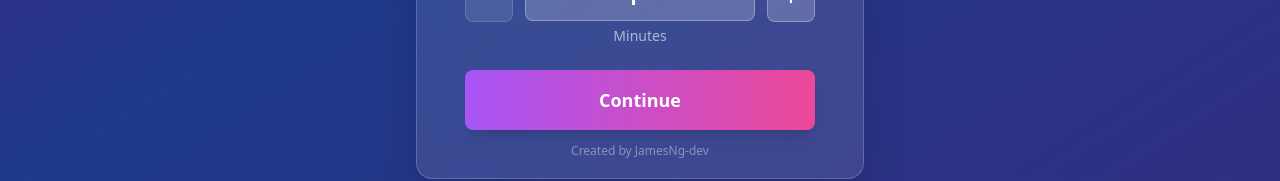
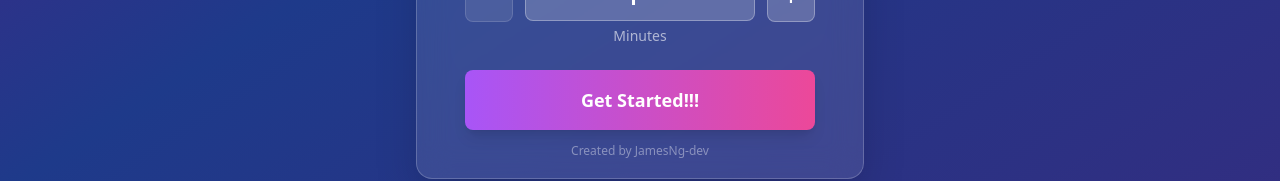
Before and after one commit to HoangNguyendotcom/imposters_game, a Next.js app: page / in a window 1280 px wide. Shown: the part 633-814 px from the top of the page. Built offline with nearby package versions, Linux system fonts and the light colour scheme.

Commit message:
change the Start button

```diff
--- a/components/SetupScreen.tsx
+++ b/components/SetupScreen.tsx
@@ -314,7 +314,7 @@ export default function SetupScreen() {
             disabled={imposters < 0 || imposters > maxImposters || imposters + spyCount === 0}
             className="w-full bg-gradient-to-r from-purple-500 to-pink-500 hover:from-purple-600 hover:to-pink-600 text-white font-bold py-4 px-6 rounded-lg text-lg transition-all duration-200 transform hover:scale-105 shadow-lg disabled:opacity-50 disabled:cursor-not-allowed disabled:transform-none"
           >
-            Continue
+            Get Started!!!
           </button>
         </form>
       </div>
```
